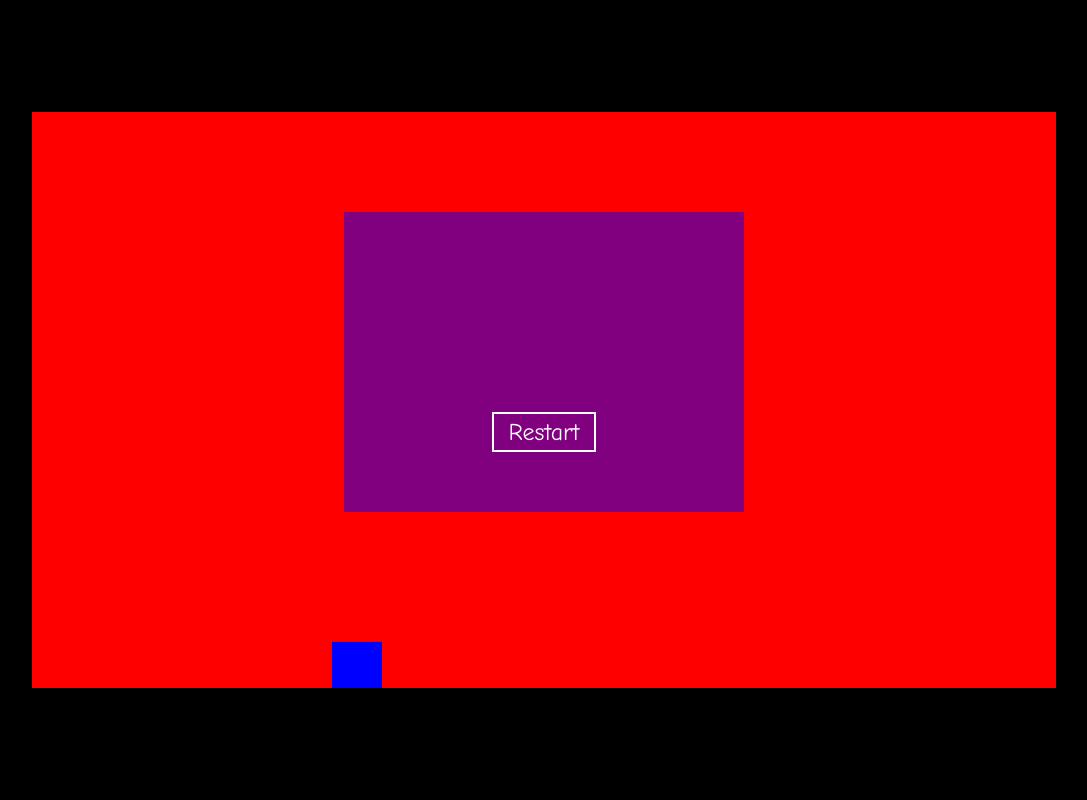
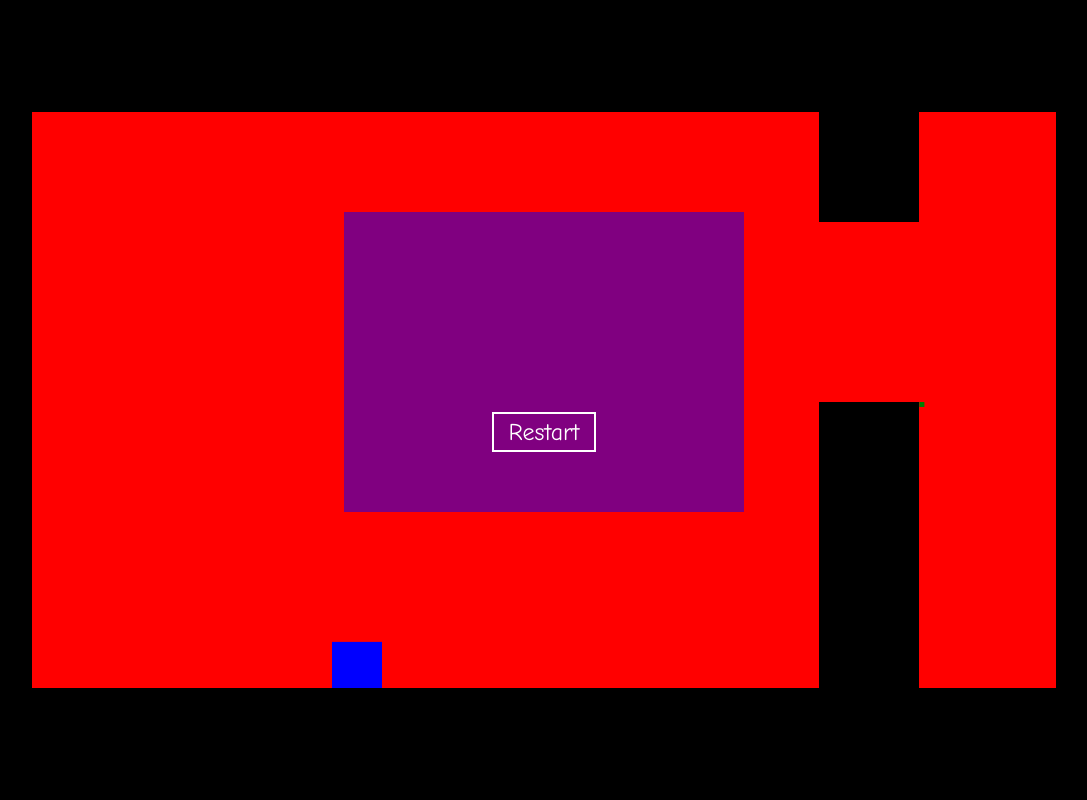
Before and after one commit to hogniR/prog4Veff, a website: page app/index.html in a window 1280 px wide. Shown: the whole page, without its empty margins (96-1183 px from the left). Drawn offline with nearby package versions, Linux system fonts and the light colour scheme; files that its build step writes are made by us from their sources.

Commit message:
added a fetus now you can colide with a object called obstacle, if you colide you die

```diff
--- a/app/index.html
+++ b/app/index.html
@@ -26,7 +26,9 @@
 
         <div class="GameCanvas">
             <div class="Player"></div>
-
+            <div class="ObstacleHi"></div>
+            <div class="ObstacleLo"></div>
+            <div class="GapMiddle"></div>
             <div class="Scoreboard">
                 <button class="Scoreboard-restart">
                     <span class="Scoreboard-restartText">Restart</span>
@@ -46,6 +48,7 @@
         <script src="scripts/game.js"></script>
         <script src="scripts/player.js"></script>
         <script src="scripts/utils.js"></script>
+        <script src="scripts/obstacle.js"></script>
         <!-- endbuild -->
 </body>
 </html>
--- a/app/scripts/controls.js
+++ b/app/scripts/controls.js
@@ -1,4 +1,3 @@
-
 window.Controls = (function() {
     'use strict';
 
--- a/app/scripts/game.js
+++ b/app/scripts/game.js
@@ -10,6 +10,9 @@ window.Game = (function() {
 	var Game = function(el) {
 		this.el = el;
 		this.player = new window.Player(this.el.find('.Player'), this);
+		this.obstacleHi = new window.Obstacle(this.el.find('.ObstacleHi'), this);
+		this.obstacleLo = new window.Obstacle(this.el.find('.ObstacleLo'), this);
+		this.gapMiddle =  new window.Obstacle(this.el.find('.GapMiddle'), this);//debug
 		this.isPlaying = false;
 
 		// Cache a bound onFrame since we need it each frame.
@@ -33,7 +36,10 @@ window.Game = (function() {
 
 		// Update game entities.
 		this.player.onFrame(delta);
-
+		this.obstacleHi.onFrame(delta, 'hi');
+		this.obstacleLo.onFrame(delta, 'lo');
+		this.gapMiddle.onFrame(delta, 'gapM');
+		this.obstacleCollision();
 		// Request next frame.
 		window.requestAnimationFrame(this.onFrame);
 	};
@@ -75,6 +81,36 @@ window.Game = (function() {
 				});
 	};
 
+	Game.prototype.obstacleCollision = function() {
+		//check if player hit the higher obstacle
+		//check if the left top of the player hits highter obstacle
+		if(this.player.pos.y < this.obstacleHi.higherLeft.y &&
+			this.player.pos.x > this.obstacleHi.higherLeft.x &&
+			this.player.pos.x < this.obstacleHi.higherRight.x ) {
+			this.gameover();
+		}//check if the right top of the player hits higher obstacle
+		else if(this.player.pos.y < this.obstacleHi.higherLeft.y &&
+			(this.player.pos.x + this.player.width) > this.obstacleHi.higherLeft.x &&
+			(this.player.pos.x + this.player.width) < this.obstacleHi.higherRight.x ) {
+			console.log("LL x: " +  this.obstacleLo.lowerLeft.x);
+			console.log("player x " + this.player.pos.x);
+			this.gameover();
+		}
+		//check if player hit the lower obstacle
+		//check if the left lower of the player hits lower obstacle
+		else if((this.player.pos.y + this.player.height) > this.obstacleLo.lowerLeft.y &&
+			this.player.pos.x > this.obstacleLo.lowerLeft.x &&
+			this.player.pos.x < this.obstacleLo.lowerRight.x)
+		{
+			this.gameover();
+		}//check if the right lower of the player hits lower obstacle
+		else if((this.player.pos.y + this.player.height) > this.obstacleLo.lowerLeft.y &&
+			(this.player.pos.x + this.player.width) > this.obstacleLo.lowerLeft.x &&
+			(this.player.pos.x + this.player.width) < this.obstacleLo.lowerRight.x) {
+			this.gameover();
+		}
+	};
+
 	/**
 	 * Some shared constants.
 	 */
--- /dev/null
+++ b/app/scripts/obstacle.js
@@ -0,0 +1,53 @@
+window.Obstacle = (function() {
+	'use strict';
+
+	var WORLD_HEIGHT = 69;
+	var SPEED        = 20;
+	var GAPHEIGHT    = 18;
+	var GAPWIDTH     = 10;
+
+	var Obstacle = function(el, game) {
+		this.el   = el;
+		this.game = game;
+		this.gapPos = { x: 102.4, y: 20 };	// ATH: Hard coded to be in the middle, need to make this a
+											// random number that is then mod with hight. Have it this
+											// as the pssision of the middle of the gap
+		this.higherLeft  = { x: 0, y: 0};
+		this.higherRight = { x: 0, y: 0};
+		this.lowerLeft   = { x: 0, y: 0};
+		this.lowerRight  = { x: 0, y: 0};
+	};
+
+	Obstacle.prototype.onFrame = function(delta, obstacle) {
+		this.gapPos.x -= delta * SPEED;
+
+		this.higherLeft  = { x: (this.gapPos.x - (GAPWIDTH/2)),
+							 y: (this.gapPos.y - (GAPHEIGHT/2)) };
+
+		this.higherRight = { x: (this.gapPos.x + (GAPWIDTH/2)),
+							 y: (this.gapPos.y - (GAPHEIGHT/2)) };
+
+		this.lowerLeft   = { x: (this.gapPos.x - (GAPWIDTH/2)),
+							 y: (this.gapPos.y + (GAPHEIGHT/2)) };
+
+		this.lowerRight  = { x: (this.gapPos.x + (GAPWIDTH/2)),
+							 y: (this.gapPos.y + (GAPHEIGHT/2)) };
+
+		if(obstacle === 'lo') {
+			var height = (WORLD_HEIGHT - this.lowerRight.y);
+			this.el.css('height', height + 'em');
+			this.el.css('width' , GAPWIDTH + 'em');
+			this.el.css('top', this.lowerRight.y + 'em');
+			this.el.css('left', this.lowerLeft.x + 'em');
+		} else if(obstacle === 'hi') {// update the higher obstacle
+			this.el.css('height', this.higherRight.y + 'em');
+			this.el.css('width' , GAPWIDTH + 'em');
+			this.el.css('top', 0 + 'em');//this.lowerRight.y + 'em');
+			this.el.css('left', this.higherLeft.x + 'em');//this.lowerLeft.x + 'em');
+		} else if(obstacle === 'gapM') {
+			this.el.css('transform', 'translate(' + this.lowerRight.x + 'em, ' + this.lowerRight.y + 'em)');
+		}
+
+	};
+	return Obstacle;
+})();
--- a/app/scripts/player.js
+++ b/app/scripts/player.js
@@ -10,11 +10,12 @@ window.Player = (function() {
 	var HEIGHT = 5;
 	var INITIAL_POSITION_X = 30;
 	var INITIAL_POSITION_Y = 25;
-	var GRAVITY = 20;
 	var JUMPSPEED = 60;
 
 	var Player = function(el, game) {
 		this.el = el;
+		this.width = WIDTH;
+		this.height = HEIGHT;
 		this.game = game;
 		this.pos = { x: 0, y: 0 };
 	};
--- a/app/styles/main.css
+++ b/app/styles/main.css
@@ -5,6 +5,33 @@
 	width: 5em;
 	height: 5em;
 	background: blue;
+}
+
+.ObstacleHi {
+	position: absolute;
+	top: 0;
+	left: 0;
+	width: 10em;
+	height: 10em;
+	background: black;
+}
+
+.ObstacleLo {
+	position: absolute;
+	top: 0;
+	left: 0;
+	width: 10em;
+	height: 10em;
+	background: black;
+}
+
+.GapMiddle {
+	position: absolute;
+	top: 0;
+	left: 0;
+	width: 5px;
+	height: 5px;
+	background: green;
 }
 
 .Scoreboard {
```
